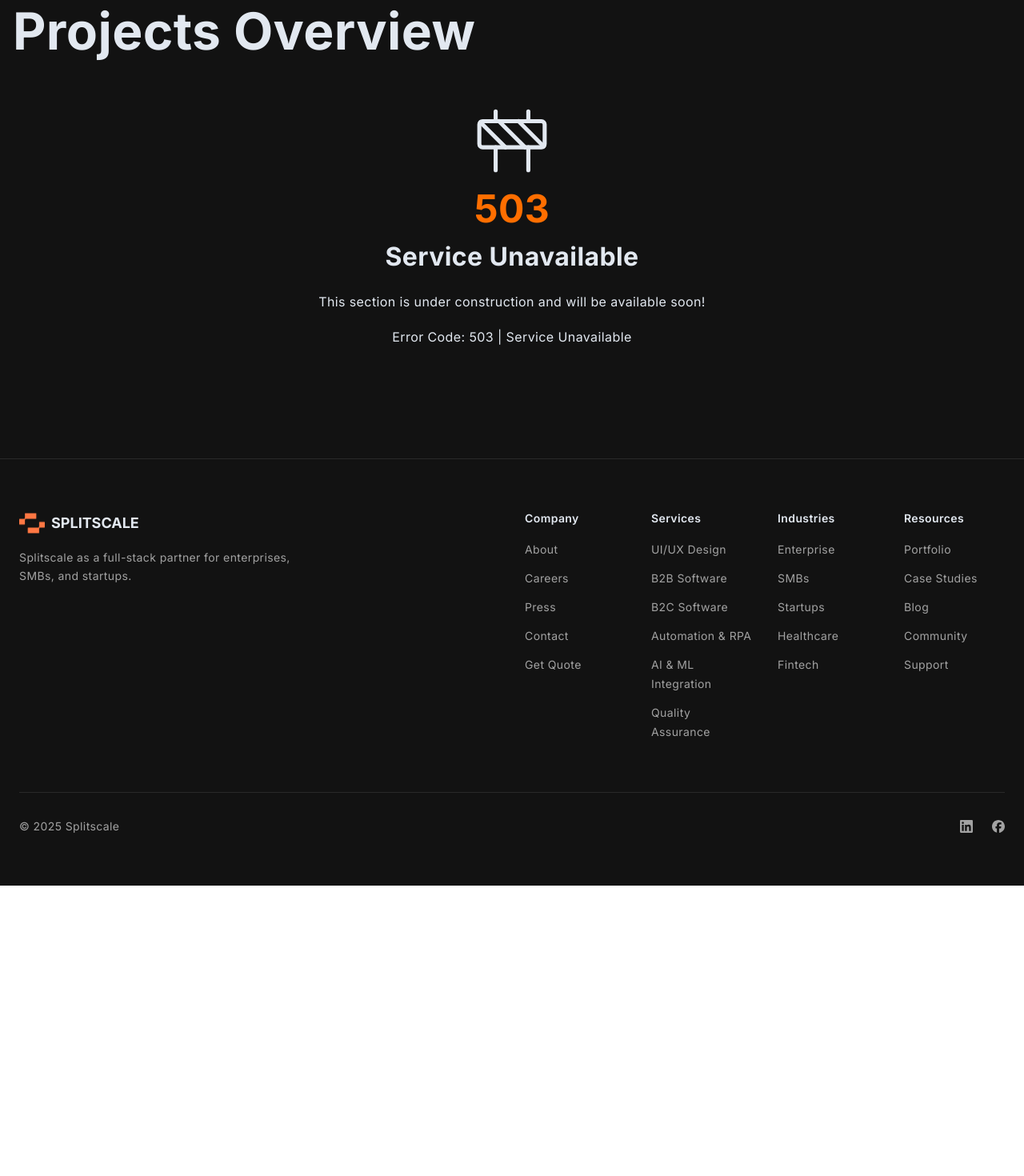
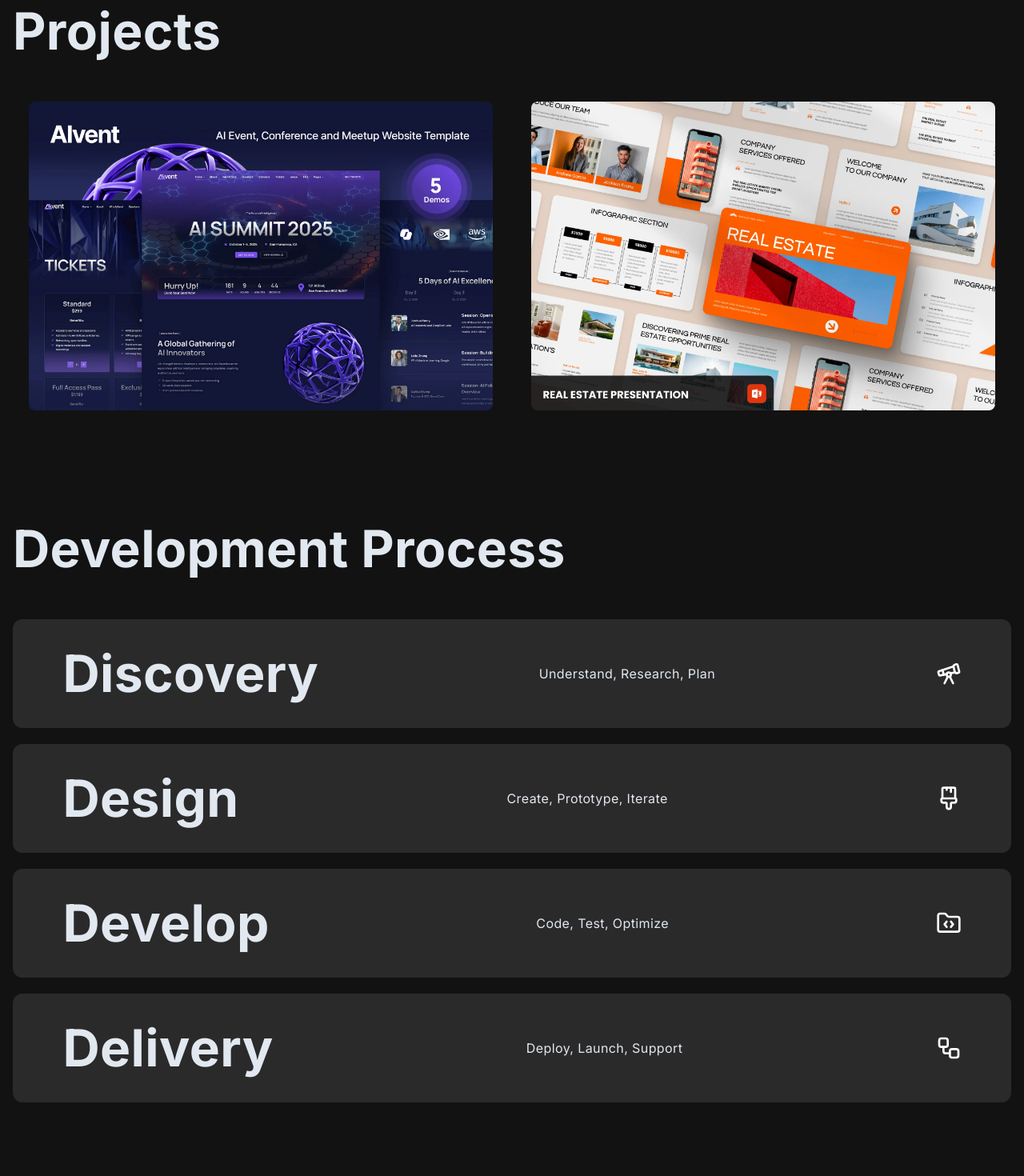
Before and after one commit to splitscale/lattice, a React (Vite) app: page /projects in a window 1280 px wide. Shown: the part 660-2130 px from the top of the page at 80% size. Before the commit the page ends 1767 px from the top, so only its background shows below. Built offline with nearby package versions, Linux system fonts and the light colour scheme; a web font is replaced by a local one.

Commit message:
Add project page and entire feature

```diff
--- a/src/routes/projects.lazy.tsx
+++ b/src/routes/projects.lazy.tsx
@@ -1,10 +1,55 @@
-import ConstructionComponent from "@/components/construction-component";
 import { siteConfig } from "@/config";
 import { createLazyFileRoute } from "@tanstack/react-router";
+import {
+  FolderCode,
+  PaintbrushVertical,
+  Telescope,
+  Workflow,
+} from "lucide-react";
+
+import project1 from "@/assets/projects/our-project-1.webp";
+import project2 from "@/assets/projects/our-project-2.webp";
 
 export const Route = createLazyFileRoute("/projects")({
   component: Projects,
 });
+
+const development = [
+  {
+    title: "Discovery",
+    description: "Understand, Research, Plan",
+    icon: <Telescope size={48} color="#ffffff" className="w-5 lg:w-8" />,
+  },
+  {
+    title: "Design",
+    description: "Create, Prototype, Iterate",
+    icon: (
+      <PaintbrushVertical size={48} color="#ffffff" className="w-5 lg:w-8" />
+    ),
+  },
+  {
+    title: "Develop",
+    description: "Code, Test, Optimize",
+    icon: <FolderCode size={48} color="#ffffff" className="w-5 lg:w-8" />,
+  },
+  {
+    title: "Delivery",
+    description: "Deploy, Launch, Support",
+    icon: <Workflow size={48} color="#ffffff" className="w-5 lg:w-8" />,
+  },
+];
+
+const projects = [
+  {
+    title: "Cryptocurrency Broker",
+    image: project1,
+  },
+
+  {
+    title: "Minimalist Real Estate Website",
+    image: project2,
+  },
+];
 
 function Projects() {
   return (
@@ -32,13 +77,65 @@ function Projects() {
           ))}
         </div>
       </div>
+      {/* Projects Overview */}
       <section className="py-[10%]">
         <div className="mb-10">
           <h1 className="text-[min(10vw,2rem)] md:text-[min(15.5vw,3rem)] lg:text-[min(12.5vw,4rem)] font-bold">
-            Projects Overview
+            Projects
           </h1>
         </div>
-        <ConstructionComponent />
+        <div className="w-full flex justify-center items-center">
+          <div className="w-full flex flex-col gap-5 md:flex-row md:px-5 justify-between items-center">
+            {projects.map((proj, key) => (
+              <div
+                key={key}
+                className="relative md:w-[48%] group overflow-hidden rounded-lg cursor-pointer"
+              >
+                <img
+                  src={proj.image}
+                  alt={proj.title}
+                  className="w-full h-auto transition-all duration-300 ease-in-out group-hover:scale-110 group-hover:opacity-40"
+                />
+                {/* Hover Overlay */}
+                <div className="absolute inset-0 flex items-center justify-center opacity-0 group-hover:opacity-100 transition-opacity duration-300 ease-in-out">
+                  <div className="text-center text-white transform translate-y-4 group-hover:translate-y-0 transition-transform duration-300 ease-in-out">
+                    <h1 className="text-[3rem] font-bold mb-2">{proj.title}</h1>
+                  </div>
+                </div>
+              </div>
+            ))}
+          </div>
+        </div>{" "}
+      </section>
+
+      {/* Development Process */}
+      <section className="pb-[15%]">
+        <div className="mb-10">
+          <h1 className="text-[min(10vw,2rem)] md:text-[min(15.5vw,3rem)] lg:text-[min(12.5vw,4rem)] font-bold">
+            Development Process
+          </h1>
+        </div>
+
+        <div className="flex gap-5">
+          <div className="w-full flex flex-col gap-5">
+            {development.map((item, index) => (
+              <div
+                key={index}
+                className="bg-[#2A2A2A] hover:bg-[#FF6E00] flex justify-start items-center gap-[5%] msm:gap-[10%] px-[5%] py-5 rounded-xl transition-all duration-300"
+              >
+                <div className="w-full flex justify-between items-center ">
+                  <strong className="text-[min(15.5vw,1rem)] msm:text-[min(10vw,1.3rem)] md:text-[min(10vw,2rem)] lg:md:text-[min(10vw,4rem)]">
+                    {item.title}
+                  </strong>
+                  <h1 className=" msm:w-max text-[min(15.5vw,.5rem)] msm:text-[min(10vw,.6rem)] md:text-[min(10vw,1rem)] ">
+                    {item.description}
+                  </h1>
+                  {item.icon}
+                </div>
+              </div>
+            ))}
+          </div>
+        </div>
       </section>
     </div>
   );
```
Also changed, not shown: 1 other file (tests, documents, lock files or other folders).
